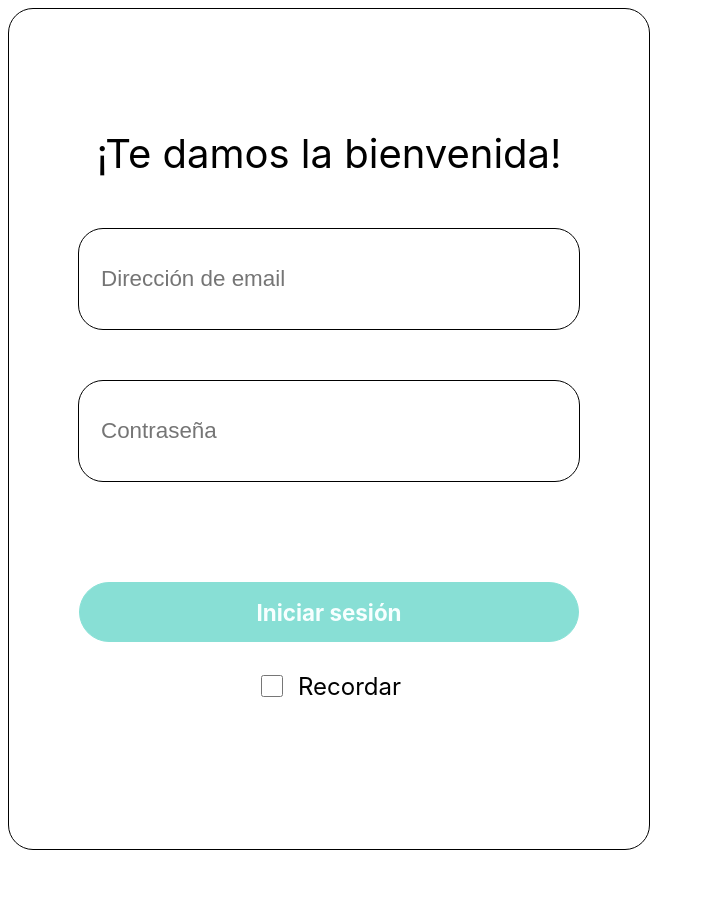
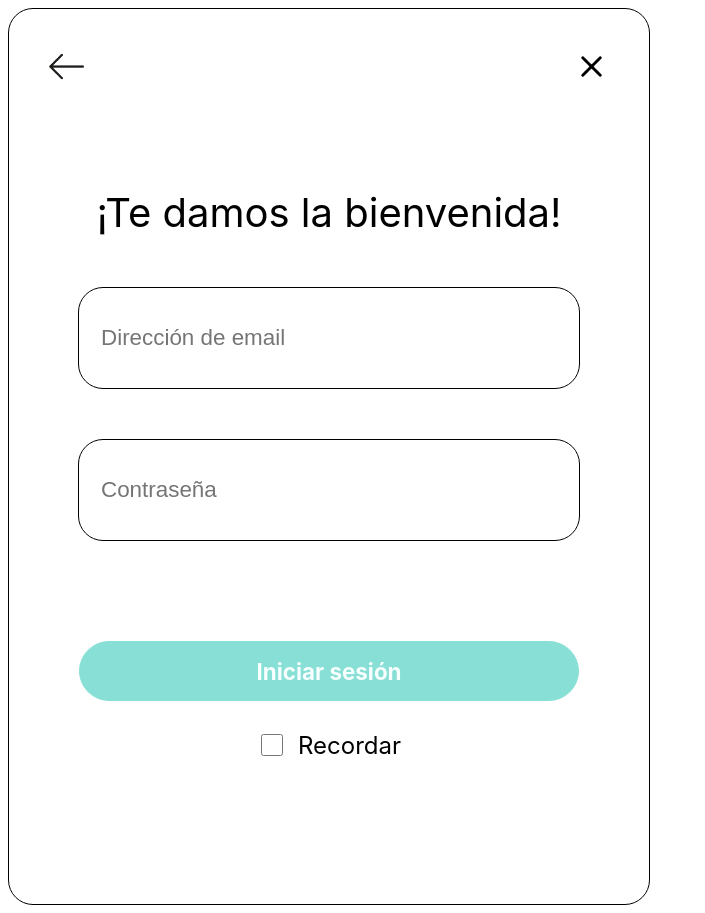
Before and after one commit to baiofer/Wallapop_React, a React (Create React App) app: page /auth/login in a window 1280 px wide. Shown: the whole page, without its empty margins (0-705 px from the left). Before the commit the page ends 858 px from the top, so only its background shows below. Built offline with nearby package versions, Linux system fonts and the light colour scheme; no server answers.

Commit message:
Added back and close buttons to Auth system

```diff
--- a/src/pages/auth/authPage/AuthPage.js
+++ b/src/pages/auth/authPage/AuthPage.js
@@ -1,4 +1,4 @@
-import { Navigate, useNavigate } from "react-router-dom"
+import { useNavigate } from "react-router-dom"
 import { useAuth } from "../context"
 import Button from "../../../components/shared/Button.js"
 
--- /dev/null
+++ b/src/pages/auth/components/AuthHeader.css
@@ -0,0 +1,19 @@
+.container {
+    display: flex;
+    width: 600px;
+    justify-content: space-between;
+    padding-top: 20px;
+}
+
+.back {
+    margin-left: 20px;
+}
+
+.close {
+    margin-right: 20px;
+}
+
+img {
+    width: 35px;
+    height: 35px;
+}
--- /dev/null
+++ b/src/pages/auth/components/AuthHeader.js
@@ -0,0 +1,24 @@
+import './AuthHeader.css'
+import backIcon from '../../../assets/back.png'
+import closeIcon from '../../../assets/close.png'
+import { Link } from 'react-router-dom'
+
+function AuthHeader() {
+
+    return (
+        <div className="container">
+            <Link to="#" onClick={() => window.history.back()}>
+                <div className="back">
+                    <img src={ backIcon } alt='back icon' />
+                </div>
+            </Link>
+            <Link to='/'>
+                <div className="close">
+                    <img src={ closeIcon } alt='close icon' />
+                </div>
+            </Link>
+        </div>
+    )
+}
+
+export default AuthHeader
--- a/src/pages/auth/login/LoginPage.css
+++ b/src/pages/auth/login/LoginPage.css
@@ -1,6 +1,6 @@
 .loginPage-container {
     width: 600px;
-    height: 800px;
+    height: 855px;
     display: block;
     align-items: center;
     justify-content: center;
--- a/src/pages/auth/login/LoginPage.js
+++ b/src/pages/auth/login/LoginPage.js
@@ -6,6 +6,7 @@ import FormField from "../../../components/shared/FormField"
 import Button from "../../../components/shared/Button"
 
 import './LoginPage.css'
+import AuthHeader from "../components/AuthHeader"
 
 
 function LoginPage() {
@@ -59,6 +60,7 @@ function LoginPage() {
 
     return (
         <div className="loginPage-container">
+            <AuthHeader />
             <h1 className="loginPage-title">¡Te damos la bienvenida!</h1>
             <form onSubmit={ handleSubmit }>
                 <div className="loginPage-formField">
--- a/src/pages/auth/register/RegisterPage.css
+++ b/src/pages/auth/register/RegisterPage.css
@@ -1,6 +1,6 @@
 .registerPage-container {
     width: 600px;
-    height: 800px;
+    height: 855px;
     display: block;
     align-items: center;
     justify-content: center;
--- a/src/pages/auth/register/RegisterPage.js
+++ b/src/pages/auth/register/RegisterPage.js
@@ -6,6 +6,7 @@ import { login, register } from "../service"
 import './RegisterPage.css'
 import { useAuth } from "../context"
 import { useLocation, useNavigate } from "react-router-dom"
+import AuthHeader from "../components/AuthHeader"
 
 function RegisterPage() {
 
@@ -74,6 +75,7 @@ function RegisterPage() {
 
     return (
         <div className="registerPage-container">
+            <AuthHeader />
             <h1 className="registerPage-title">Únete a Wallapop</h1>
             <form onSubmit={handleSubmit}>
                 <div className="registerPage-formField">
```
Also changed, not shown: src/assets/back.png (added), src/assets/close.png (added).
